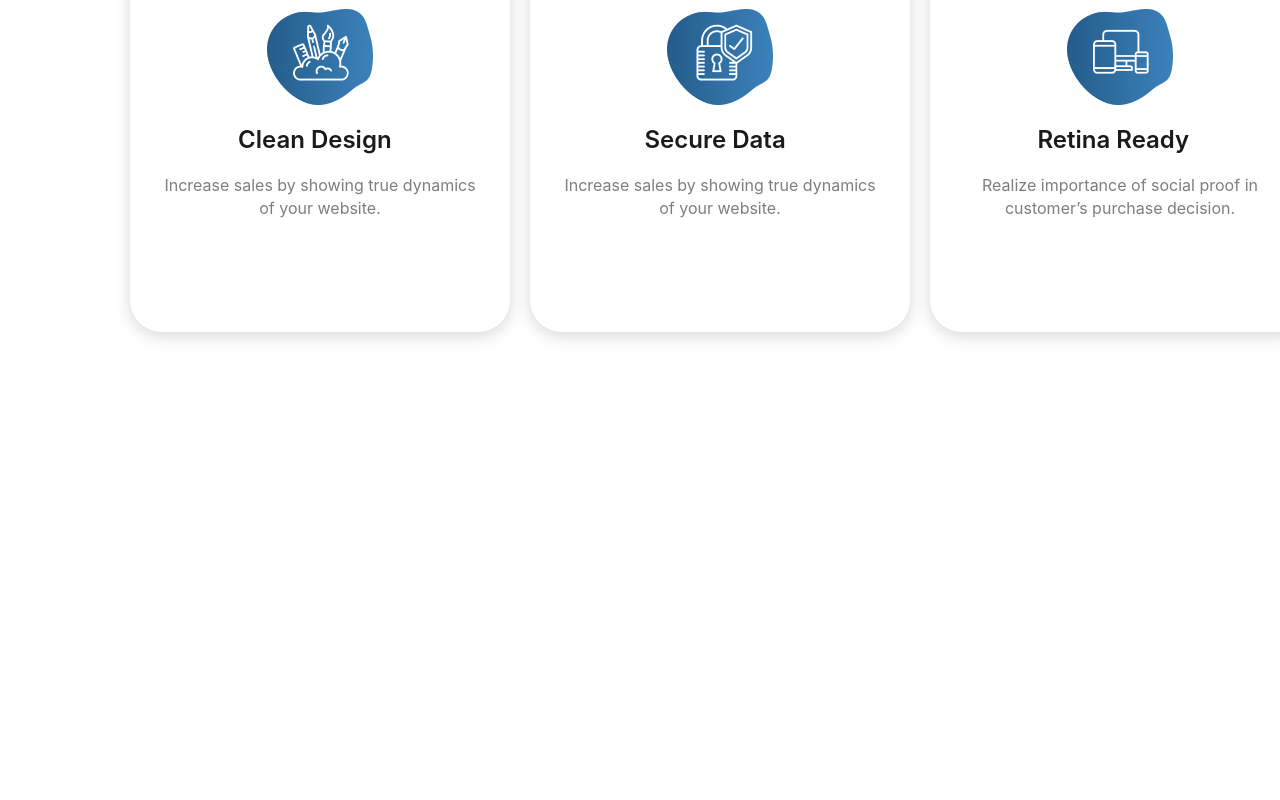
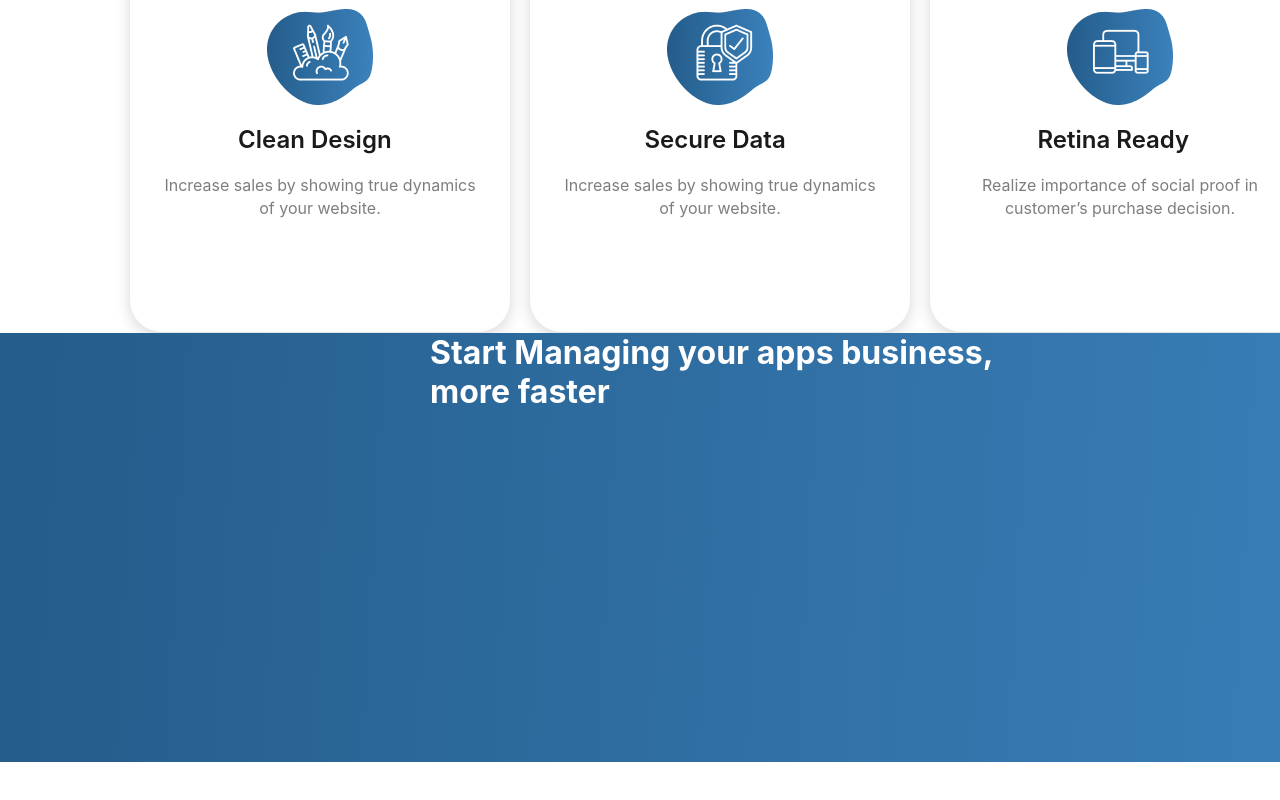
Before and after one commit to YuriiLitovinskyi/test_bitmedia_labs, a React (Create React App) app in the folder client/: page / in a window 1280 px wide. Shown: the part 940-1740 px from the top of the page. Built offline with nearby package versions, Linux system fonts and the light colour scheme.

Commit message:
clearing code, disabling logs

```diff
--- a/client/src/Components/Main.js
+++ b/client/src/Components/Main.js
@@ -36,6 +36,11 @@ class Main extends React.Component {
 	        <h3 className="RetinaR">Retina Ready</h3>
 	        <p className="SocialProof">Realize importance of social proof in customer’s purchase decision.</p>
 	      </div>
+		  <div className="Rectangle37">
+			<div className="Rectangle39">
+				<h2 className="AppBusiness">Start Managing your apps business, more faster</h2>
+			</div>
+		  </div>
 	    </div>
   );
 
--- a/client/src/styles/App.css
+++ b/client/src/styles/App.css
@@ -291,4 +291,41 @@
 ul a {
   text-decoration: none;
 }
+
+.Rectangle39 {
+  /* Rectangle 39 */
+  position: absolute;
+  width: 1440px;
+  height: 429px;
+  left: 0px;
+  top: 1273px;
+  background: linear-gradient(93.19deg, #255D8B 2.29%, #3A80BA 96.79%);
+}
+
+.Reacatgle37 {
+  /* Rectangle 37 */
+  position: absolute;
+  width: 1440px;
+  height: 395px;
+  left: 0px;
+  top: 1307px;
+  background: linear-gradient(93.47deg, #255D8B 2.29%, #3A80BA 96.79%);
+}
+
+.AppBusiness {
+  /* Start Managing your apps business, more faster */
+  display: -webkit-box;
+  display: -ms-flexbox;
+  display: flex;
+  margin: auto;
+  width: 580px;
+  height: 78px;
+  left: 130px;
+  top: 1379px;
+  font-style: normal;
+  font-weight: bold;
+  font-size: 32px;
+  line-height: 39px;
+  color: #FFFFFF !important;
+}
 /*# sourceMappingURL=App.css.map */
--- a/client/src/styles/App.scss
+++ b/client/src/styles/App.scss
@@ -325,3 +325,43 @@ color: #7E7E7E;
 ul a {
   text-decoration: none;
 }
+
+.Rectangle39 {
+  /* Rectangle 39 */
+position: absolute;
+width: 1440px;
+height: 429px;
+left: 0px;
+top: 1273px;
+
+background: linear-gradient(93.19deg, #255D8B 2.29%, #3A80BA 96.79%);
+}
+
+.Reacatgle37 {
+  /* Rectangle 37 */
+
+position: absolute;
+width: 1440px;
+height: 395px;
+left: 0px;
+top: 1307px;
+
+background: linear-gradient(93.47deg, #255D8B 2.29%, #3A80BA 96.79%);
+}
+
+.AppBusiness {
+  /* Start Managing your apps business, more faster */
+  display: flex;
+  margin: auto;
+width: 580px;
+height: 78px;
+left: 130px;
+top: 1379px;
+
+font-style: normal;
+font-weight: bold;
+font-size: 32px;
+line-height: 39px;
+
+color: #FFFFFF !important;
+}
```
Also changed, not shown: client/src/Components/UserInfo.js (+3 -5 lines), client/src/Components/UsersList.js (+5 -8 lines), 2 other files (tests, documents, lock files or other folders).
